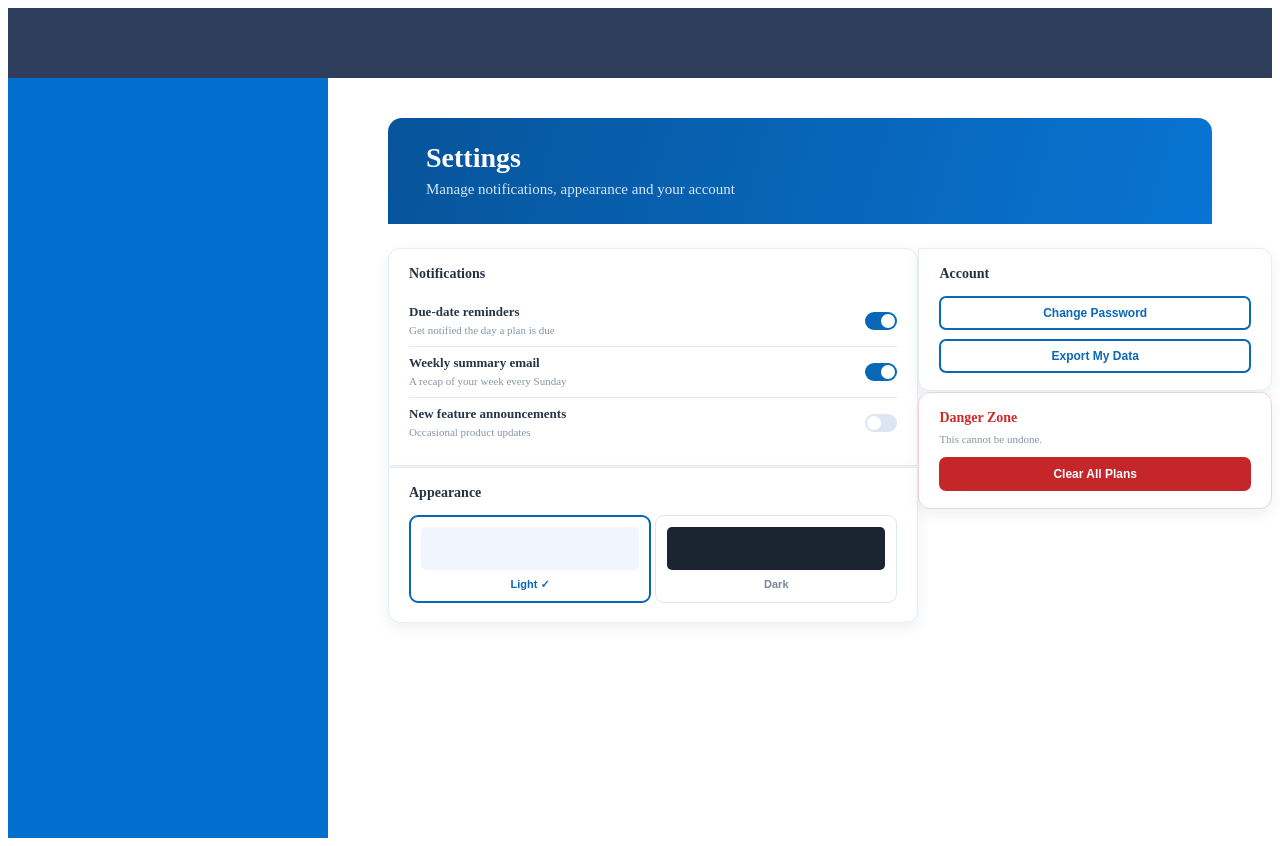
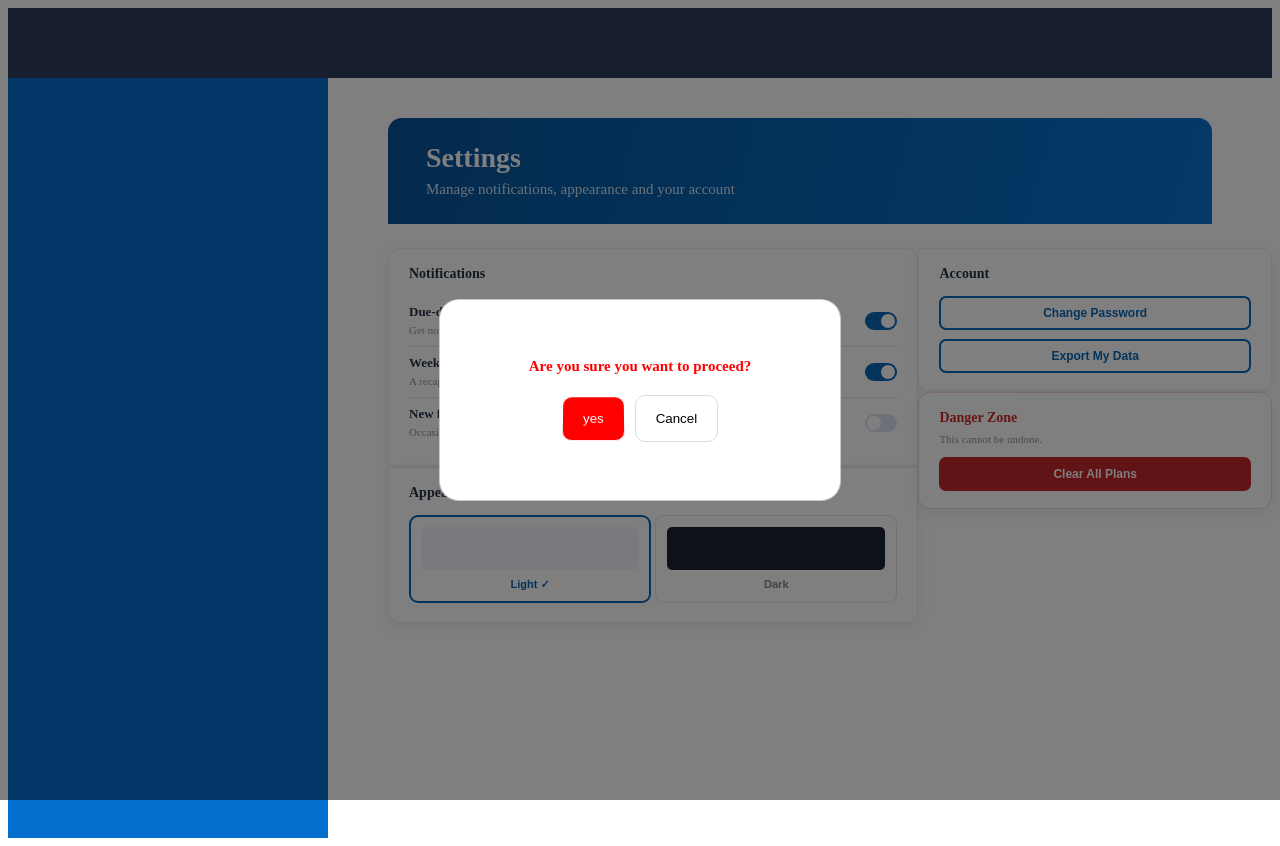
Before and after one commit to TechWhizz-Session2026/7-day-planner, a React (Vite) app: page /settings in a window 1280 px wide. Both pictures are taken after a click on the button "Clear All Plans". Built offline with nearby package versions, Linux system fonts and the light colour scheme.

Commit message:
finished with the project

```diff
--- a/src/Settings.jsx
+++ b/src/Settings.jsx
@@ -1,13 +1,51 @@
-import { useState } from "react";
+import { useState, useEffect } from "react";
+import DangerConfirm from "./components/DangerConfirm"
+import ChangePass from "./components/ChangePass"
+import ExportData from "./components/ExportData";
 import "./Settings.css";
 
 const Settings = () => {
-  const [notifications, setNotifications] = useState({
-    dueDate: true,
-    weeklySummary: true,
-    announcements: false,
+   let notifs = "notificationschange";
+   const [showDanger, setShowDanger] = useState(false);
+   const [changePassy, setChangePass] = useState(false);
+   const [exportData, setExportData] = useState(false);
+   const [accountDeleted, setAccountDeleted] = useState(false);
+
+   function exportDataTrue() {
+    setExportData(true);
+   }
+
+  function changePassword() {
+    setChangePass(true)
+  }
+
+
+  function ShowDangerTrue() {
+    setShowDanger(true);
+  }
+
+  const [notifications, setNotifications] = useState(() => {
+    let notifCheck = localStorage.getItem("notificationschange");
+
+    if(notifCheck == null) {
+    return{dueDate: true, weeklySummary: true, announcements: false};
+    }else{
+      return JSON.parse(notifCheck);
+    }
   });
-  const [theme, setTheme] = useState("light");
+
+
+  const [theme, setTheme] = useState(() => {
+    let themeCheck = localStorage.getItem("themeschange");
+
+    if(themeCheck == null) {
+      return "light";
+    }else{
+      return JSON.parse(themeCheck);
+    }
+  });
+
+
 
   const toggleNotification = (name) => {
     setNotifications((current) => ({
@@ -34,8 +72,29 @@ const Settings = () => {
     },
   ];
 
+  useEffect(() => {
+    let newNotif = JSON.stringify(notifications);
+    localStorage.setItem(notifs, newNotif)
+  },[notifications])
+
+
+  let themes = "themeschange";
+  useEffect(() =>{
+    let newTheme = JSON.stringify(theme);
+    localStorage.setItem(themes, newTheme);
+  },[theme] )
+
+
+
+
   return (
     <div className="the-settings">
+      {accountDeleted ? (
+        <div>
+          <h1>your account has been deleted</h1>
+        </div>
+      ) :(
+      <>
       <div className="settings-nav">
         <h1 className="nav-header">Settings</h1>
         <p className="nav-para">Manage notifications, appearance and your account</p>
@@ -94,19 +153,25 @@ const Settings = () => {
         <div className="settings-column">
           <section className="settings-card account-card">
             <h2>Account</h2>
-            <button className="outline-action" type="button">Change Password</button>
-            <button className="outline-action" type="button">Export My Data</button>
+            <button onClick = {changePassword} className="outline-action" type="button">Change Password</button>
+            <button onClick = {exportDataTrue} className="outline-action" type="button">Export My Data</button>
           </section>
 
           <section className="settings-card danger-card">
             <h2>Danger Zone</h2>
             <p>This cannot be undone.</p>
-            <button className="danger-action" type="button">Clear All Plans</button>
+            <button onClick = {ShowDangerTrue} className="danger-action" type="button">Clear All Plans</button>
           </section>
         </div>
       </div>
+      {showDanger && <DangerConfirm onCancel={ () => setShowDanger(false)} onConfirm={ () => setAccountDeleted(true)}/> }
+      {changePassy && < ChangePass onClose={() => setChangePass(false)} />}
+      {exportData && <ExportData onClose={() => {setExportData(false)}} onYes={() => {console.log("hi wsp broski"), setExportData(false)}}/>}
+          </>
+           )}
     </div>
-  );
+
+  )
 };
 
 export default Settings;
--- /dev/null
+++ b/src/components/ChangePass.css
@@ -0,0 +1,61 @@
+.everything {
+    position: fixed;
+    top: 0;
+    left: 0;
+    right: 0;
+    bottom: 0;
+    display: flex;
+    justify-content: center;
+    align-items: center;
+    z-index: 999;
+}
+
+.entire-div {
+    background-color: white;
+    display: flex;
+    flex-direction: column;
+    justify-content: center;
+    align-items: center;
+    width: 500px;
+    height: 400px;
+    border: none;
+    border-radius: 10px;
+    position: relative;
+}
+
+.title {
+    position: absolute;
+    top: 0px;
+
+}
+
+.title-text {
+    color: #07549a;
+    font-size: 30px;
+    font-weight: 900;
+}
+
+.input-div {
+    display: flex;
+    flex-direction: column;
+}
+
+.button-div {
+    margin-top: 50px;
+}
+
+.save {
+    background-color: #07549a;
+    border: 1px solid rgba(255, 255, 255, 0.354);
+    color: white;
+    padding: 10px 45px 10px 45px;
+    border-radius: 10px;
+
+}
+
+.div-input {
+    width: 300px;
+    height: 30px;
+    border-radius: 10px;
+    border: 1px solid rgb(169, 167, 167);
+}
--- /dev/null
+++ b/src/components/ChangePass.jsx
@@ -0,0 +1,42 @@
+import {useState} from 'react'
+import "./ChangePass.css";
+
+const ChangePass = ({onClose}) => {
+    const [oldpass, setOldpass] = useState("");
+    const [newpass, setNewpass] = useState("");
+
+    function closeModal() {
+        localStorage.setItem("savedpassword", newpass);
+        setOldpass("");
+        setNewpass("");
+        onClose();;
+
+    }
+
+  return (
+    <div className="everything">
+      <div className="entire-div">
+        <div className="title">
+            <h1 className="title-text">Change password</h1>
+        </div>
+        <div className="input-cover">
+            <div className="input-div">
+                <h3 className="input-text"> what is your old password</h3>
+                <input className="div-input" value={oldpass} onChange={(e) => {setOldpass(e.target.value)}} placeholder='input your old password here'></input>
+            </div>
+            <div className="input-div">
+                <h3 className="input-text">input your new password here</h3>
+                <input className="div-input" value={newpass} onChange={(e) => {setNewpass(e.target.value)}} placeholder='what is your new pass'></input>
+            </div>
+        </div>
+        <div className="button-div">
+            <button onClick={closeModal} className="save">
+                save
+            </button>
+        </div>
+      </div>
+    </div>
+  )
+}
+
+export default ChangePass
--- /dev/null
+++ b/src/components/DangerConfirm.css
@@ -0,0 +1,57 @@
+.everything {
+    position: fixed;
+    top: 0;
+    left: 0;
+    right: 0;
+    bottom: 0;
+    display: flex;
+    justify-content: center;
+    align-items: center;
+    background-color: rgba(0, 0, 0, 0.5);
+    z-index: 999;
+}
+
+.danger-box {
+    background-color: white;
+    width: 400px;
+    height: 200px;
+    border-radius: 20px;
+    border: 1px solid rgba(0, 0, 0, 0.213);
+    box-shadow: 20px;
+    display: flex;
+    flex-direction: column;
+    justify-content: center;
+    align-items: center;
+}
+
+.text {
+    color: black;
+    font-size: 20px;
+    font-weight: 900;
+    margin-bottom: 30px;
+}
+
+.buttons {
+    display: flex;
+    flex-direction: row;
+    gap: 10px;
+}
+
+.yes-button {
+    background-color: red;
+    color: white;
+    padding: 15px 20px 15px 20px;
+    border: 1px solid white;
+    transform: perspective(750px) rotateX(18deg);
+    box-shadow: rgba(0, 0, 0, 0.4) 0px 60px 123px -25px;
+    border-radius: 10px;
+
+}
+
+.cancel {
+    background-color: white;
+    color: black;
+    padding: 15px 20px 15px 20px;
+    border: 1px solid rgb(221, 219, 219);
+    border-radius: 10px;
+}
--- /dev/null
+++ b/src/components/DangerConfirm.jsx
@@ -0,0 +1,37 @@
+import "./DangerConfirm.css";
+import DangerMode from "./DangerMode";
+import {useState} from 'react'
+
+const DangerConfirm = ({onCancel, onConfirm}) => {
+
+    const [dangerMode, setShowDanger] = useState(false);
+
+    function showDanger() {
+        setShowDanger(true)
+        oncancel
+    }
+
+  return (
+    <div className="everything">
+     { dangerMode == true ? (
+        <DangerMode onConfirm={onConfirm} onClose = {() => setShowDanger(false)} />
+     )  : (
+      <div className="danger-box">
+        <div>
+            <h1 className="text">Are you sure you want to proceed?</h1>
+        </div>
+        <div className="buttons">
+            <button onClick={showDanger} className="yes-button">
+                yes
+            </button>
+            <button onClick={onCancel} className="cancel">
+                Cancel
+            </button>
+        </div>
+      </div>
+      )}
+    </div>
+  )
+}
+
+export default DangerConfirm
--- /dev/null
+++ b/src/components/DangerMode.css
@@ -0,0 +1,67 @@
+.everything {
+    position: fixed;
+    top: 0;
+    right: 0;
+    left: 0;
+    bottom: 0;
+    display: flex;
+    justify-content: center;
+    align-items: center;
+    z-index: 999;
+}
+
+.dangermodebox {
+    position: relative;
+    background-color: white;
+    border: 1px solid black;
+    border-radius: 10px;
+    width: 500px;
+    height: 300px;
+    display: flex;
+    flex-direction: column;
+    justify-content: center;
+    align-items: center;
+}
+
+.thex {
+    color: red;
+    font-weight: 900;
+    font-size: 30px;
+    position: absolute;
+    top: 10px;
+    right: 30px;
+}
+
+.buttonx {
+    color: white;
+    padding: 10px 15px 10px 15px;
+    background-color: red;
+    border: none;
+    border-radius: 10px ;
+}
+
+.text{
+    color: red;
+    text-align: center;
+    font-size: 15px;
+    font-weight: 900;
+    margin-bottom: 10px;
+}
+
+.text-bottom {
+    color: red;
+    text-align: center;
+    font-size: 15px;
+    font-weight: 900;
+    margin-top: 0;
+    margin-bottom: 20px;
+}
+
+.confirmbutton {
+    background-color: red;
+    border-radius: 10px;
+    border: 1px solid white;
+    color: white;
+    font-size: 10px;
+    padding: 15px 10px 15px 10px;
+}
--- /dev/null
+++ b/src/components/DangerMode.jsx
@@ -0,0 +1,26 @@
+import "./DangerMode.css"
+
+const DangerMode = ({onClose, onConfirm}) => {
+  return (
+    <div className="everything">
+      <div className="dangermodebox">
+        <div className="thex">
+            <button onClick = {onClose} className="buttonx">
+                x
+            </button>
+        </div>
+        <div>
+            <h1 className="text">Cliking delete your account will wipe all the data</h1>
+            <h1 className="text-bottom"> it is permanent! </h1>
+        </div>
+        <div>
+            <button onClick={onConfirm} className="confirmbutton">
+                Delete Account
+            </button>
+        </div>
+      </div>
+    </div>
+  )
+}
+
+export default DangerMode
--- /dev/null
+++ b/src/components/ExportData.css
@@ -0,0 +1,51 @@
+.everything {
+    position: fixed;
+    top: 0;
+    left: 0;
+    right: 0;
+    bottom: 0;
+    display: flex;
+    justify-content: center;
+    align-items: center;
+    z-index: 999;
+}
+
+.export-card {
+    background-color: white;
+    border: none;
+    border-radius: 10px;
+    width: 300px;
+    height: 200px;
+    display: flex;
+    flex-direction: column;
+    justify-content: center;
+    align-items: center;
+}
+
+.title-div {
+    color: black;
+    font-size: 15px;
+    font-weight: 900;
+}
+
+.button-div {
+    display: flex;
+    justify-content: center;
+    align-items: center;
+}
+
+.buttons {
+    border: none;
+    border-radius: 10px;
+    padding: 10px 25px 10px 25px;
+}
+
+.yes {
+    background-color: red;
+    color: white;
+}
+
+.no {
+    background-color: blue;
+    color: white;
+}
--- /dev/null
+++ b/src/components/ExportData.jsx
@@ -0,0 +1,24 @@
+import {useState} from "react"
+import "./ExportData.css"
+
+const ExportData = ({onClose, onYes}) => {
+  return (
+    <div className="everything">
+      <div className="export-card">
+        <div>
+            <h1 className="title-div">Do you want to export your data?</h1>
+        </div>
+        <div className="button-div">
+            <button onClick={onYes} className="buttons yes">
+                Yes
+            </button>
+            <button onClick={onClose} className="buttons no">
+                NO
+            </button>
+        </div>
+      </div>
+    </div>
+  )
+}
+
+export default ExportData
```
